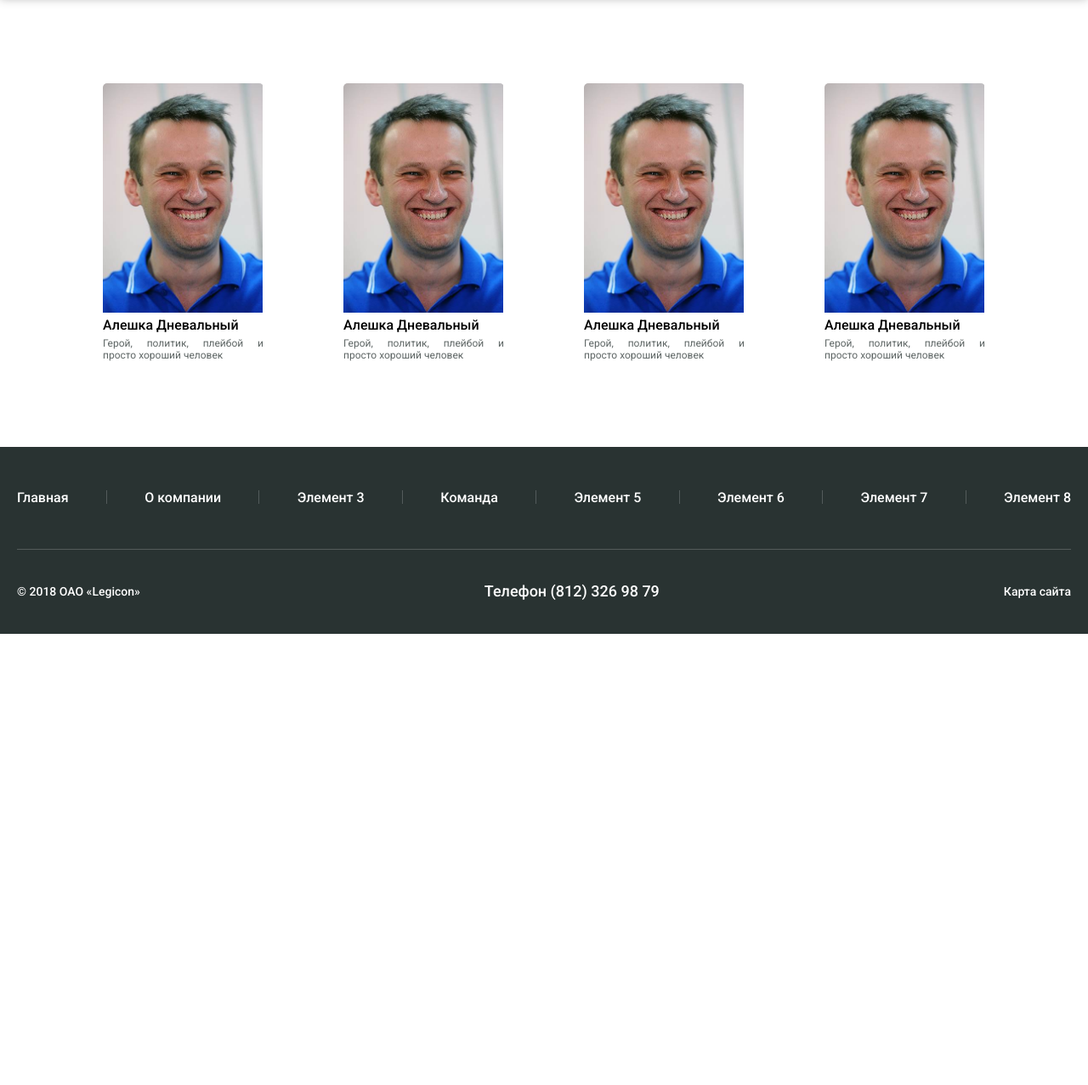
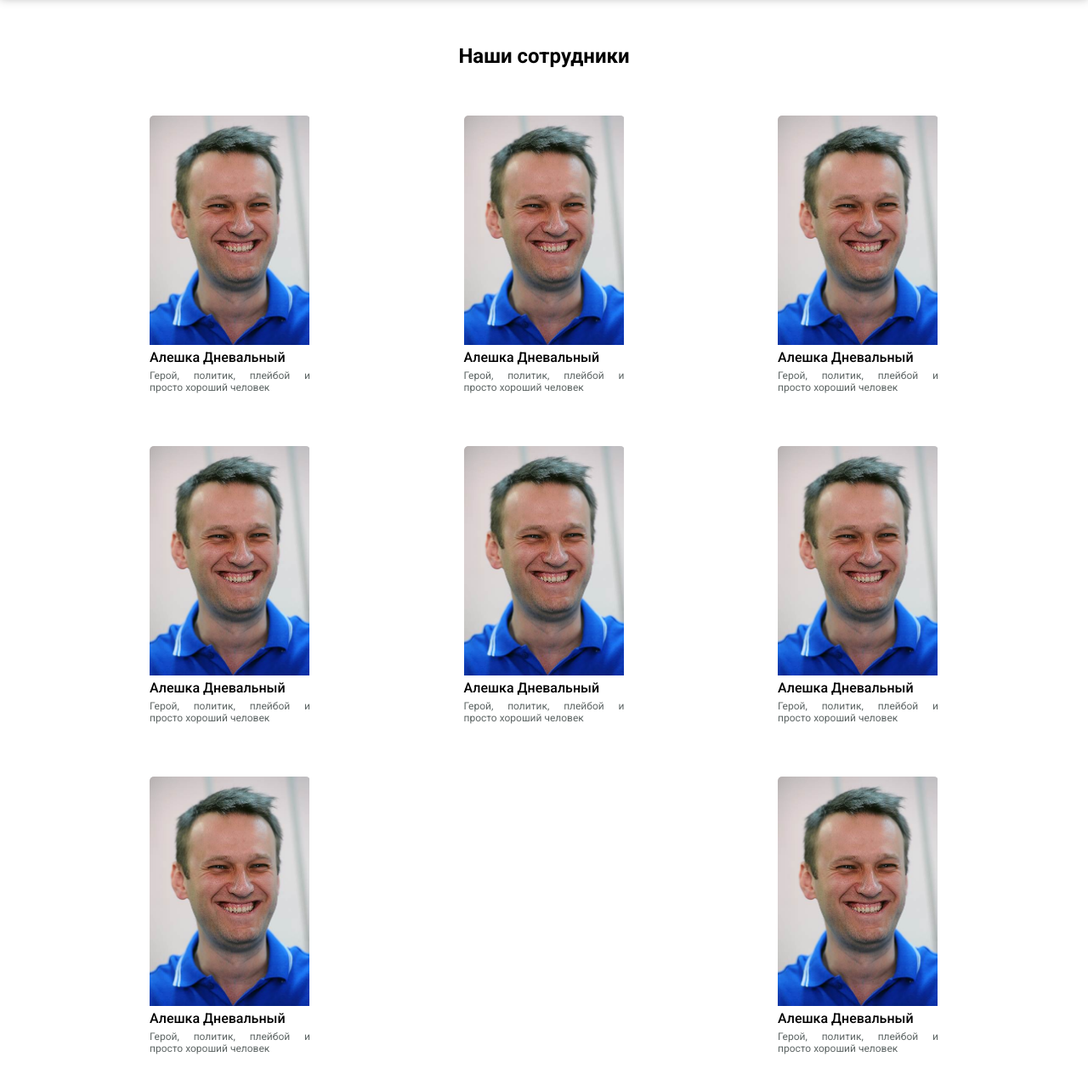
Before and after one commit to nu11try/LegiconRepo, a plain HTML site: page workers.html in a window 1280 px wide. Shown: the part 183-1460 px from the top of the page at 85% size. Before the commit the page ends 929 px from the top, so only its background shows below. Drawn offline with nearby package versions, Linux system fonts and the light colour scheme.

Commit message:
Обновил страницу команда

```diff
--- a/sass/_workers.scss
+++ b/sass/_workers.scss
@@ -1,17 +1,25 @@
+.title_workers {
+    text-align: center;
+    font-family: "Roboto", sans-serif;
+    font-size: 1.5em;
+    margin-top: 55px;
+}
+
 .workers {
     font-family: 'Roboto', sans-serif;
     margin: 50px;
-    padding: 50px;
+    padding: 0 50px 50px;
     display: flex;
     position: relative;
     justify-content: space-between;
+    flex-wrap: wrap;
 
     &_element {
         width: 189px;
         padding: 1px;
         position: relative;
         border-radius: 7px;
-
+        margin: 5px 55px 55px;
         &:hover {
             .worker_hover {
                 display: flex;
--- a/workers.html
+++ b/workers.html
@@ -41,6 +41,7 @@
     </header>
 
     <div class="box">
+        <h1 class="title_workers">Наши сотрудники</h1>
         <section class="workers">
             <div class="workers_element">
                 <div class="worker_hover">
@@ -82,6 +83,46 @@
                                 <span>Герой, политик, плейбой и просто хороший человек</span>
                             </div>
                         </div>
+                        <div class="workers_element">
+                                <div class="worker_hover">
+                                    <span><a href="mailto:alex_naval@yandex.ru">Написать</a></span>
+                                </div>
+                                <div class="worker_image"></div>
+                                <div class="worker_name">Алешка Дневальный</div>
+                                <div class="worker_text">
+                                    <span>Герой, политик, плейбой и просто хороший человек</span>
+                                </div>
+                            </div>
+                            <div class="workers_element">
+                                    <div class="worker_hover">
+                                        <span><a href="mailto:alex_naval@yandex.ru">Написать</a></span>
+                                    </div>
+                                    <div class="worker_image"></div>
+                                    <div class="worker_name">Алешка Дневальный</div>
+                                    <div class="worker_text">
+                                        <span>Герой, политик, плейбой и просто хороший человек</span>
+                                    </div>
+                                </div>
+                                <div class="workers_element">
+                                        <div class="worker_hover">
+                                            <span><a href="mailto:alex_naval@yandex.ru">Написать</a></span>
+                                        </div>
+                                        <div class="worker_image"></div>
+                                        <div class="worker_name">Алешка Дневальный</div>
+                                        <div class="worker_text">
+                                            <span>Герой, политик, плейбой и просто хороший человек</span>
+                                        </div>
+                                    </div>
+                                    <div class="workers_element">
+                                            <div class="worker_hover">
+                                                <span><a href="mailto:alex_naval@yandex.ru">Написать</a></span>
+                                            </div>
+                                            <div class="worker_image"></div>
+                                            <div class="worker_name">Алешка Дневальный</div>
+                                            <div class="worker_text">
+                                                <span>Герой, политик, плейбой и просто хороший человек</span>
+                                            </div>
+                                        </div>
         </section>
     </div>
 
```
Also changed, not shown: ofice.html (added), sass/style.css, 1 other file.
